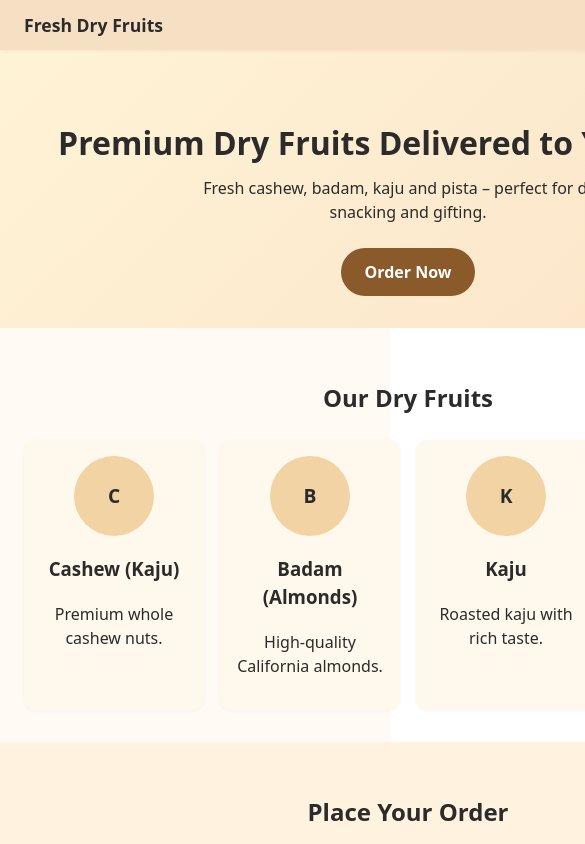
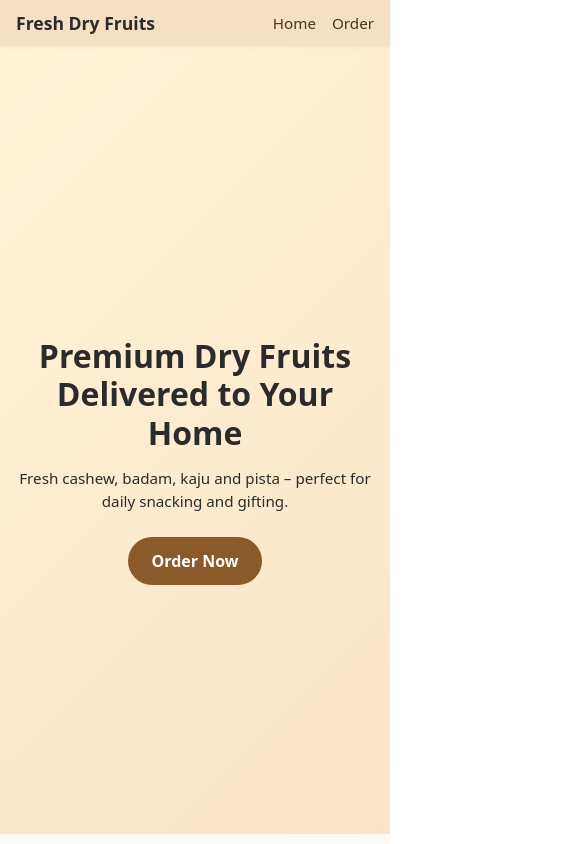
Before and after one commit to shoporiahub/foodfinderHub, a React (Vite) app in the folder dryfruit-frontend/: page / in a window 390 px wide. Shown: the top 844 px of the page, 585 px wide, since content can reach past the window. Built offline with nearby package versions, Linux system fonts and the light colour scheme.

Commit message:
css fixes

```diff
--- a/dryfruit-frontend/src/App.css
+++ b/dryfruit-frontend/src/App.css
@@ -1,14 +1,24 @@
+/* Make the app stretch to full viewport height */
+html,
+body,
+#root {
+  margin: 0;
+  padding: 0;
+  height: 100%;
+  width: 100%;
+}
+
 * {
   box-sizing: border-box;
 }
 
 body {
-  margin: 0;
   font-family: system-ui, -apple-system, BlinkMacSystemFont, "Segoe UI", sans-serif;
   background-color: #fffaf3;
   color: #2b2b2b;
 }
 
+/* Layout wrapper */
 .page {
   min-height: 100vh;
   display: flex;
@@ -44,16 +54,35 @@ body {
   text-decoration: underline;
 }
 
+/* Main content wrapper */
+main {
+  flex: 1;
+  display: flex;
+  flex-direction: column;
+}
+
 /* Hero */
 .hero {
   padding: 3rem 1.5rem 2rem;
   text-align: center;
   background: linear-gradient(135deg, #fff3d6, #fbe4c8);
+
+  /* 🔥 Make hero at least full screen minus navbar */
+  min-height: calc(100vh - 56px); /* approx navbar height */
+  display: flex;
+  align-items: center;
+  justify-content: center;
+}
+
+.hero-text {
+  max-width: 640px;
+  margin: 0 auto;
 }
 
 .hero-text h1 {
   margin-bottom: 0.75rem;
-  font-size: 2rem;
+  font-size: clamp(2rem, 5vw, 2.8rem);
+  line-height: 1.2;
 }
 
 .hero-text p {
@@ -61,6 +90,7 @@ body {
   max-width: 480px;
   margin-left: auto;
   margin-right: auto;
+  font-size: 0.95rem;
 }
 
 .hero-button {
@@ -209,3 +239,18 @@ select:focus {
   font-size: 0.8rem;
   background-color: #f5e0c3;
 }
+
+/* 📱 Mobile tweaks */
+@media (max-width: 600px) {
+  .navbar {
+    padding: 0.6rem 1rem;
+  }
+
+  .hero {
+    padding: 2.5rem 1rem 1.5rem;
+  }
+
+  .order-form {
+    padding: 1.25rem;
+  }
+}
```
